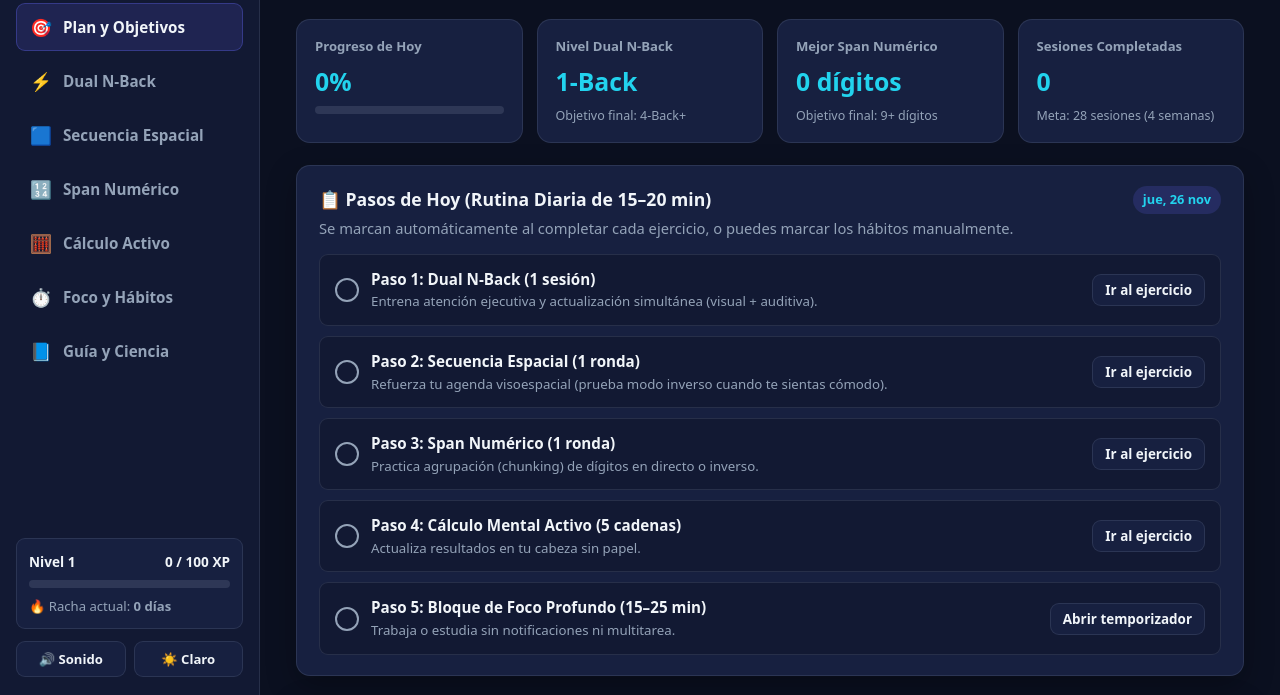
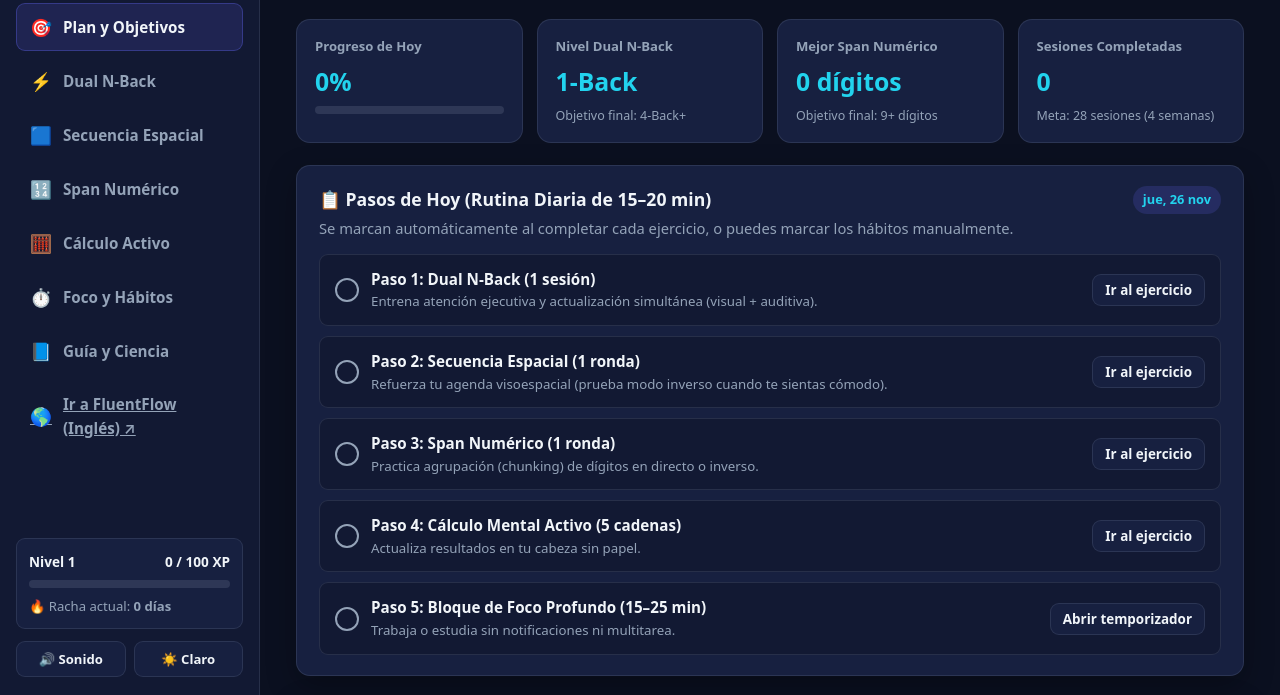
Before and after one commit to junipermerchan/neuroflow-memoria, a plain HTML site: page index.html in a window 1280 px wide. Shown: the part 101-796 px from the top of the page. Drawn offline with Linux system fonts and the light colour scheme.

Commit message:
Add index.html

```diff
--- a/index.html
+++ b/index.html
@@ -47,6 +47,10 @@
           <span class="nav-icon">📘</span>
           <span>Guía y Ciencia</span>
         </button>
+        <a class="nav-item nav-external" href="https://junipermerchan.github.io/fluentflow-ingles/" target="_blank" rel="noopener">
+          <span class="nav-icon">🌎</span>
+          <span>Ir a FluentFlow (Inglés) ↗</span>
+        </a>
       </nav>
 
       <div class="sidebar-footer">
```
